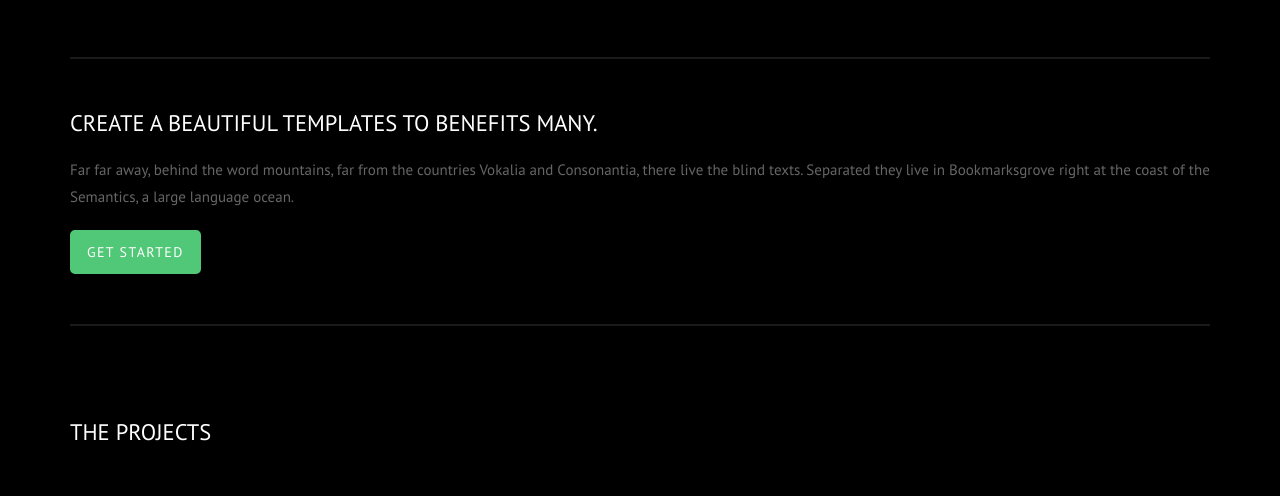
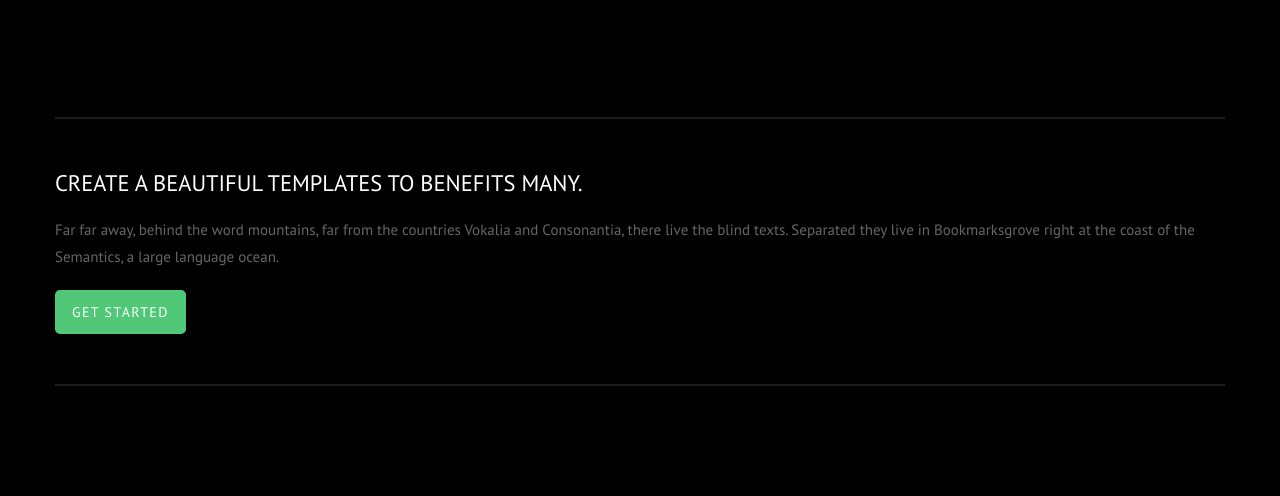
Before and after one commit to emerald-ledger-technologies/company_website, a website: page index.html in a window 1280 px wide. Shown: the part 1599-2095 px from the top of the page. Drawn offline with Linux system fonts and the light colour scheme; files whose address does not match are found by name; a web font is replaced by a local one.

Commit message:
Update index.html

```diff
--- a/index.html
+++ b/index.html
@@ -166,8 +166,6 @@
               <div id="collapseOne" class="panel-collapse collapse in" role="tabpanel" aria-labelledby="headingOne">
                 <div class="panel-body">
                   <p>Utilizing multi-sig wallets for 2/3 encryption. Fully recoverable by users. Vaulted by cold security. The only unhacked solution available today</p>
-
-
                 </div>
               </div>
             </div>
@@ -235,7 +233,7 @@
   <!-- END section -->
 
 
-  <div class="container">
+  <div class="container probootstrap-section">
     <div class="probootstrap-cta probootstrap-animate">
       <h2 class="mb20">Create a beautiful templates to benefits many.</h2>
       <p>Far far away, behind the word mountains, far from the countries Vokalia and Consonantia, there live the blind texts. Separated they live in Bookmarksgrove right at the coast of the Semantics, a large language ocean.</p>
```
